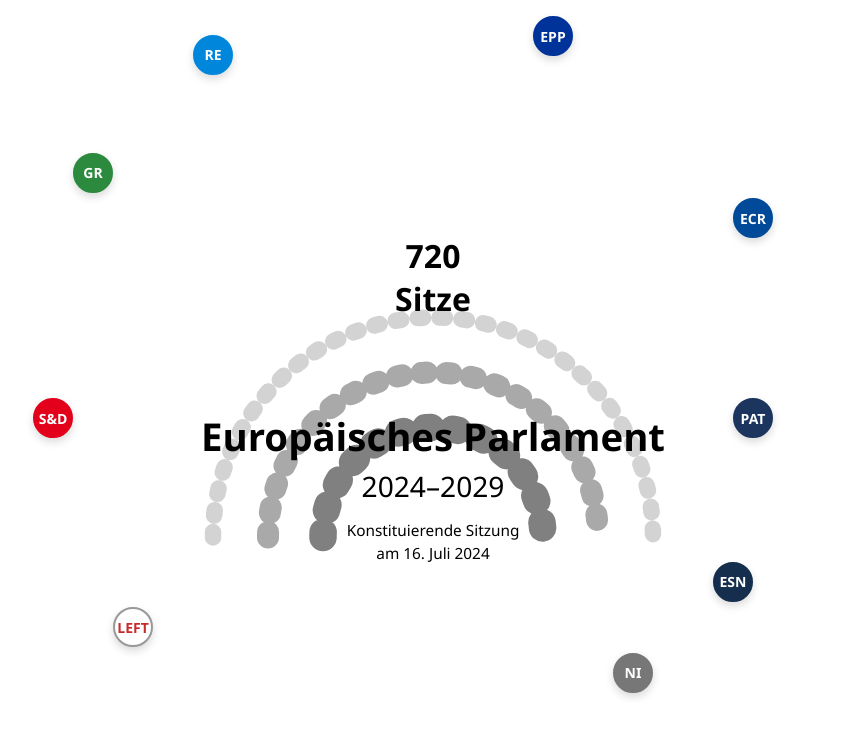
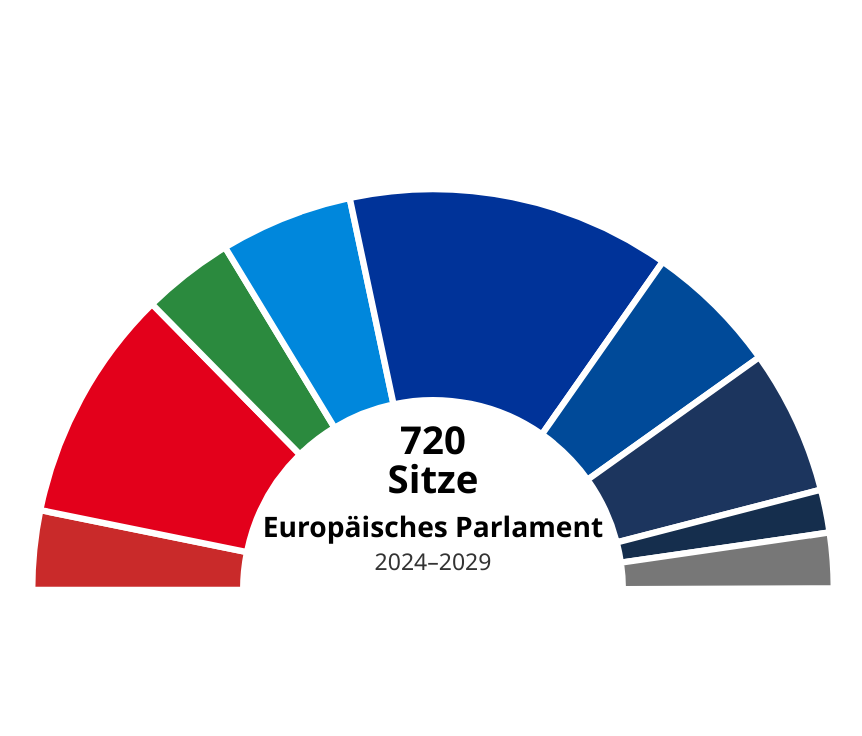
Before and after one commit to Craziestboionearth/ep, a plain HTML site: page index.html in a window 1280 px wide. Shown: the whole page, without its empty margins (207-1069 px from the left). Drawn offline with Linux system fonts and the light colour scheme.

Commit message:
Update index.html

```diff
--- a/index.html
+++ b/index.html
@@ -5,7 +5,6 @@
     <meta name="viewport" content="width=device-width, initial-scale=1.0">
     <title>Europäisches Parlament 2024-2029</title>
     <style>
-        * { box-sizing: border-box; }
         body {
             margin: 0;
             padding: 0;
@@ -18,276 +17,220 @@
             overflow: hidden;
         }
 
-        /* Container hält die Proportionen der Originalgrafik bei */
-        .presentation-box {
+        .chart-container {
             position: relative;
             width: 100%;
-            max-width: 1000px;
-            aspect-ratio: 1.1 / 1; /* Angepasst an das fast quadratische Format der Grafik */
-            background-color: #ffffff;
-            overflow: hidden;
+            max-width: 900px;
+            aspect-ratio: 16 / 9;
+            display: flex;
+            justify-content: center;
+            align-items: center;
         }
 
-        /* Zentrierter Text wie in der Vorlage */
+        /* SVG Styling */
+        svg {
+            width: 100%;
+            height: 100%;
+            overflow: visible;
+        }
+
+        .faction-path {
+            stroke: #ffffff;
+            stroke-width: 1.5;
+            transition: transform 0.2s cubic-bezier(0.25, 0.8, 0.25, 1);
+            transform-origin: 100px 105px; /* Zentrum des Halbkreises im viewBox */
+            cursor: pointer;
+        }
+
+        /* Der Zoom-Effekt beim Hovern */
+        .faction-path:hover {
+            transform: scale(1.08);
+            stroke-width: 0.5;
+            z-index: 10;
+        }
+
+        /* Zentraler statischer Text */
         .center-text {
             position: absolute;
-            top: 50%;
+            bottom: 15%;
             left: 50%;
-            transform: translate(-50%, -50%);
+            transform: translateX(-50%);
             text-align: center;
-            z-index: 2;
-            width: 100%;
+            pointer-events: none;
         }
 
-        .center-text .total-seats {
-            font-size: 2.5vw;
+        .center-text .seats {
+            font-size: 3vw;
             font-weight: bold;
             color: #000;
-            margin-bottom: 7vw; /* Platz für das Halbrund */
+            margin-bottom: 5px;
+            line-height: 1;
         }
 
         .center-text h1 {
-            font-size: 3vw;
-            margin: 0;
+            font-size: 2.2vw;
+            margin: 10px 0 0 0;
             color: #000;
-            font-weight: 800;
         }
 
         .center-text h2 {
-            font-size: 2.2vw;
-            margin: 5px 0 15px 0;
-            color: #000;
+            font-size: 1.8vw;
+            margin: 0;
+            color: #333;
             font-weight: normal;
         }
 
-        .center-text p {
-            font-size: 1.2vw;
-            color: #000;
-            margin: 2px 0;
+        /* Tooltip (erscheint beim Hovern über einen Kreisabschnitt) */
+        .tooltip {
+            position: fixed;
+            top: -1000px;
+            left: -1000px;
+            background: white;
+            border-radius: 8px;
+            box-shadow: 0 10px 25px rgba(0,0,0,0.2);
+            padding: 15px;
+            display: flex;
+            flex-direction: column;
+            align-items: center;
+            pointer-events: none;
+            opacity: 0;
+            transition: opacity 0.2s ease;
+            z-index: 100;
+            min-width: 120px;
+            border: 2px solid #eee;
         }
 
-        /* Gepunktetes Halbrund (simuliert die Sitze) */
-        .hemicycle {
-            position: absolute;
-            top: 50%;
-            left: 50%;
-            transform: translate(-50%, -50%);
-            width: 55%;
-            height: 55%;
-            z-index: 1;
+        .tooltip img {
+            max-width: 100px;
+            max-height: 80px;
+            object-fit: contain;
+            margin-bottom: 10px;
         }
 
-        /* Interaktive Fraktions-Boxen */
-        .party-box {
-            position: absolute;
-            transform: translate(-50%, -50%);
-            z-index: 10;
-            display: flex;
-            justify-content: center;
-            align-items: center;
-            cursor: pointer;
+        .tooltip .tt-seats {
+            font-size: 24px;
+            font-weight: 900;
+            color: #333;
         }
 
-        /* Initialer Zustand: Kleiner farbiger Punkt */
-        .box-trigger {
-            width: 40px;
-            height: 40px;
-            border-radius: 50%;
-            background-color: var(--bg-color);
-            border: 2px solid var(--border-color, var(--bg-color));
-            box-shadow: 0 4px 8px rgba(0,0,0,0.15);
-            transition: all 0.3s cubic-bezier(0.25, 0.8, 0.25, 1);
-            display: flex;
-            justify-content: center;
-            align-items: center;
-            color: var(--text-color, white);
+        .tooltip .tt-label {
+            font-size: 12px;
+            text-transform: uppercase;
+            color: #666;
             font-weight: bold;
-            font-size: 14px;
-        }
-
-        /* Versteckter Inhalt (Sitzzahl + Logo) */
-        .box-content {
-            position: absolute;
-            width: 120px;
-            height: 120px;
-            background-color: var(--bg-color);
-            border: 2px solid var(--border-color, var(--bg-color));
-            border-radius: 4px;
-            opacity: 0;
-            pointer-events: none;
-            transform: scale(0.5);
-            transition: all 0.3s cubic-bezier(0.25, 0.8, 0.25, 1);
-            display: flex;
-            flex-direction: column;
-            box-shadow: 0 10px 25px rgba(0,0,0,0.2);
-            overflow: hidden;
-        }
-
-        /* Layout innerhalb der entfalteten Karte */
-        .box-content .seats {
-            flex: 1;
-            display: flex;
-            justify-content: center;
-            align-items: flex-end;
-            font-size: 32px;
-            font-weight: 900;
-            color: var(--text-color, white);
-            padding-bottom: 5px;
-        }
-
-        .box-content .logo-area {
-            flex: 1;
-            background-color: var(--logo-bg, transparent);
-            display: flex;
-            justify-content: center;
-            align-items: center;
-            padding: 10px;
-        }
-
-        .box-content img {
-            max-width: 100%;
-            max-height: 100%;
-            object-fit: contain;
-        }
-
-        /* Hover-Effekte */
-        .party-box:hover { z-index: 20; }
-        .party-box:hover .box-trigger { opacity: 0; transform: scale(0); }
-        .party-box:hover .box-content { opacity: 1; transform: scale(1); pointer-events: auto; }
-
-        /* --- FRAKTIONEN: Farben & Exakte Positionen analog zur Grafik --- */
-
-        /* Renew: Oben Links */
-        .f-renew { top: 12%; left: 28%; --bg-color: #0087dc; }
-
-        /* Greens: Mitte Links */
-        .f-greens { top: 25%; left: 16%; --bg-color: #2b8a3e; }
-
-        /* S&D: Unten Links */
-        .f-sd { top: 52%; left: 12%; --bg-color: #e3001b; }
-
-        /* The Left: Ganz unten Links (Weißer Hintergrund, Rote Schrift) */
-        .f-left { top: 75%; left: 20%; --bg-color: #ffffff; --border-color: #999; --text-color: #c92a2a; }
-
-        /* EPP: Oben Rechts */
-        .f-epp { top: 10%; left: 62%; --bg-color: #003399; }
-
-        /* ECR: Mitte Rechts */
-        .f-ecr { top: 30%; left: 82%; --bg-color: #004a99; }
-
-        /* Patriots: Unten Mitte Rechts */
-        .f-patriots { top: 52%; left: 82%; --bg-color: #1c355e; }
-
-        /* ESN: Unten Rechts */
-        .f-esn { top: 70%; left: 80%; --bg-color: #152e4d; }
-
-        /* NI: Ganz unten Rechts (Grau) */
-        .f-ni { top: 80%; left: 70%; --bg-color: #777777; }
-
-        @media (max-width: 800px) {
-            .box-content { width: 90px; height: 90px; }
-            .box-content .seats { font-size: 24px; }
-            .center-text h1 { font-size: 4vw; }
-            .center-text h2 { font-size: 3vw; }
         }
     </style>
 </head>
 <body>
 
-    <div class="presentation-box">
+    <div class="chart-container">
+        <!-- SVG Container für die Kreisabschnitte -->
+        <svg viewBox="0 0 200 120" id="hemicycle"></svg>
 
-        <!-- Gepunktetes Halbrund (Zentrum) -->
-        <svg class="hemicycle" viewBox="0 0 100 50">
-            <!-- Mehrere Halbkreise, gestrichelt, um die Sitze anzudeuten -->
-            <path d="M 10,50 A 40,40 0 0,1 90,50" fill="none" stroke="#d3d3d3" stroke-width="3" stroke-dasharray="1 3" stroke-linecap="round"/>
-            <path d="M 20,50 A 30,30 0 0,1 80,50" fill="none" stroke="#a9a9a9" stroke-width="4" stroke-dasharray="1 3.5" stroke-linecap="round"/>
-            <path d="M 30,50 A 20,20 0 0,1 70,50" fill="none" stroke="#808080" stroke-width="5" stroke-dasharray="1 4" stroke-linecap="round"/>
-        </svg>
-
-        <!-- Zentraler Textblock -->
         <div class="center-text">
-            <div class="total-seats">720<br>Sitze</div>
+            <div class="seats">720<br>Sitze</div>
             <h1>Europäisches Parlament</h1>
             <h2>2024–2029</h2>
-            <p>Konstituierende Sitzung</p>
-            <p>am 16. Juli 2024</p>
         </div>
+    </div>
 
-        <!-- LINKER FLÜGEL -->
-        <div class="party-box f-renew">
-            <div class="box-trigger">RE</div>
-            <div class="box-content">
-                <div class="seats">77</div>
-                <div class="logo-area"><img src="assets/reneweurope.png" alt="Renew Europe"></div>
-            </div>
-        </div>
+    <!-- Das interaktive Overlay -->
+    <div class="tooltip" id="tooltip">
+        <img id="tt-img" src="" alt="Logo">
+        <div class="tt-seats" id="tt-seats">0</div>
+        <div class="tt-label">Sitze</div>
+    </div>
 
-        <div class="party-box f-greens">
-            <div class="box-trigger">GR</div>
-            <div class="box-content">
-                <div class="seats">53</div>
-                <div class="logo-area"><img src="assets/greensefa.png" alt="Greens/EFA"></div>
-            </div>
-        </div>
+    <script>
+        // Daten der Fraktionen (Reihenfolge von Links nach Rechts)
+        const factions = [
+            { id: 'left', seats: 46, color: '#c92a2a', file: 'assets/theleft.png' },
+            { id: 'sd', seats: 136, color: '#e3001b', file: 'assets/sd.png' },
+            { id: 'greens', seats: 53, color: '#2b8a3e', file: 'assets/greensefa.png' },
+            { id: 'renew', seats: 77, color: '#0087dc', file: 'assets/reneweurope.png' },
+            { id: 'epp', seats: 188, color: '#003399', file: 'assets/epp.png' },
+            { id: 'ecr', seats: 78, color: '#004a99', file: 'assets/ecr.png' },
+            { id: 'patriots', seats: 84, color: '#1c355e', file: 'assets/patriots.png' },
+            { id: 'esn', seats: 25, color: '#152e4d', file: 'assets/esn.png' },
+            { id: 'ni', seats: 32, color: '#777777', file: 'assets/nofraction.png' }
+        ];
 
-        <div class="party-box f-sd">
-            <div class="box-trigger">S&D</div>
-            <div class="box-content">
-                <div class="seats">136</div>
-                <div class="logo-area"><img src="assets/sd.png" alt="S&D"></div>
-            </div>
-        </div>
+        const totalSeats = 720;
+        const svg = document.getElementById('hemicycle');
+        const tooltip = document.getElementById('tooltip');
+        const ttImg = document.getElementById('tt-img');
+        const ttSeats = document.getElementById('tt-seats');
 
-        <div class="party-box f-left">
-            <div class="box-trigger">LEFT</div>
-            <div class="box-content">
-                <div class="seats">46</div>
-                <div class="logo-area"><img src="assets/theleft.png" alt="The Left"></div>
-            </div>
-        </div>
+        // Parameter für die Kreisberechnung
+        const cx = 100; // Zentrum X
+        const cy = 105; // Zentrum Y (leicht nach unten versetzt)
+        const radiusOuter = 95; // Äußerer Radius
+        const radiusInner = 45; // Innerer Radius
 
-        <!-- RECHTER FLÜGEL -->
-        <div class="party-box f-epp">
-            <div class="box-trigger">EPP</div>
-            <div class="box-content">
-                <div class="seats">188</div>
-                <div class="logo-area"><img src="assets/epp.png" alt="EPP"></div>
-            </div>
-        </div>
+        // Hilfsfunktion: Berechnet X/Y Koordinaten auf Basis eines Prozentwerts (0 bis 1) des Halbkreises
+        function getCoordinates(percent, radius) {
+            // PI (180 Grad) ist links, 0 ist rechts
+            const angle = Math.PI - (percent * Math.PI);
+            return {
+                x: cx + Math.cos(angle) * radius,
+                y: cy - Math.sin(angle) * radius
+            };
+        }
 
-        <div class="party-box f-ecr">
-            <div class="box-trigger">ECR</div>
-            <div class="box-content">
-                <div class="seats">78</div>
-                <div class="logo-area"><img src="assets/ecr.png" alt="ECR"></div>
-            </div>
-        </div>
+        let cumulativePercent = 0;
 
-        <div class="party-box f-patriots">
-            <div class="box-trigger">PAT</div>
-            <div class="box-content">
-                <div class="seats">84</div>
-                <div class="logo-area"><img src="assets/patriots.png" alt="Patriots for Europe"></div>
-            </div>
-        </div>
+        // Generiere die SVG-Pfade für jede Fraktion
+        factions.forEach(faction => {
+            const percent = faction.seats / totalSeats;
+            const startPercent = cumulativePercent;
+            const endPercent = cumulativePercent + percent;
+            cumulativePercent += percent;
 
-        <div class="party-box f-esn">
-            <div class="box-trigger">ESN</div>
-            <div class="box-content">
-                <div class="seats">25</div>
-                <div class="logo-area"><img src="assets/esn.png" alt="ESN"></div>
-            </div>
-        </div>
+            // Start- und Endpunkte für den äußeren und inneren Bogen
+            const startOuter = getCoordinates(startPercent, radiusOuter);
+            const endOuter = getCoordinates(endPercent, radiusOuter);
+            const startInner = getCoordinates(startPercent, radiusInner);
+            const endInner = getCoordinates(endPercent, radiusInner);
 
-        <div class="party-box f-ni">
-            <div class="box-trigger">NI</div>
-            <div class="box-content" style="--logo-bg: white;">
-                <div class="seats">32</div>
-                <div class="logo-area"><img src="assets/nofraction.png" alt="Fraktionslos"></div>
-            </div>
-        </div>
+            // SVG Path Syntax (M = Move, A = Arc, L = Line, Z = Close)
+            const pathData = [
+                `M ${startOuter.x} ${startOuter.y}`,
+                `A ${radiusOuter} ${radiusOuter} 0 0 1 ${endOuter.x} ${endOuter.y}`,
+                `L ${endInner.x} ${endInner.y}`,
+                `A ${radiusInner} ${radiusInner} 0 0 0 ${startInner.x} ${startInner.y}`,
+                `Z`
+            ].join(' ');
 
-    </div>
+            // Pfad-Element erstellen
+            const path = document.createElementNS('http://www.w3.org/2000/svg', 'path');
+            path.setAttribute('d', pathData);
+            path.setAttribute('fill', faction.color);
+            path.setAttribute('class', 'faction-path');
+
+            // Hover-Events für den Tooltip hinzufügen
+            path.addEventListener('mouseenter', () => {
+                tooltip.style.opacity = '1';
+                ttImg.src = faction.file;
+                ttSeats.textContent = faction.seats;
+                tooltip.style.borderColor = faction.color;
+            });
+
+            path.addEventListener('mouseleave', () => {
+                tooltip.style.opacity = '0';
+            });
+
+            svg.appendChild(path);
+        });
+
+        // Tooltip soll der Maus folgen
+        document.addEventListener('mousemove', (e) => {
+            if (tooltip.style.opacity === '1') {
+                // Leichter Versatz nach rechts unten, damit der Cursor das Bild nicht verdeckt
+                tooltip.style.left = (e.pageX + 15) + 'px';
+                tooltip.style.top = (e.pageY + 15) + 'px';
+            }
+        });
+    </script>
 
 </body>
 </html>
```
